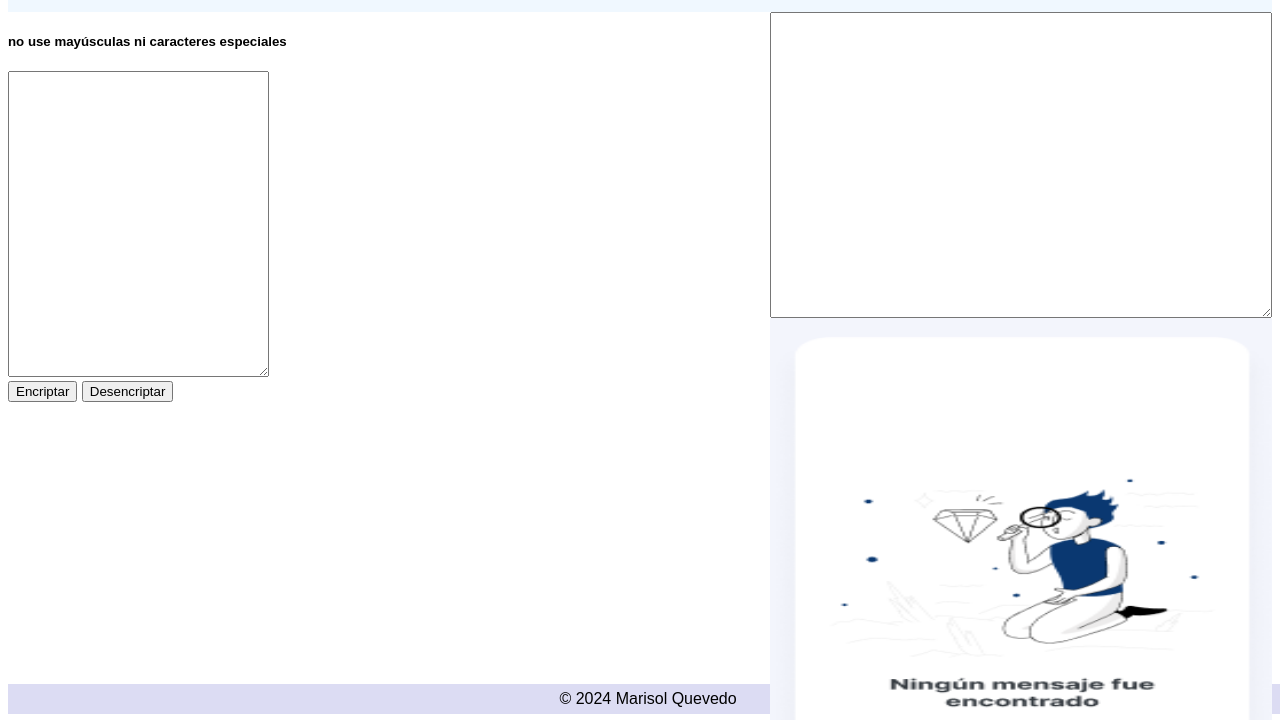
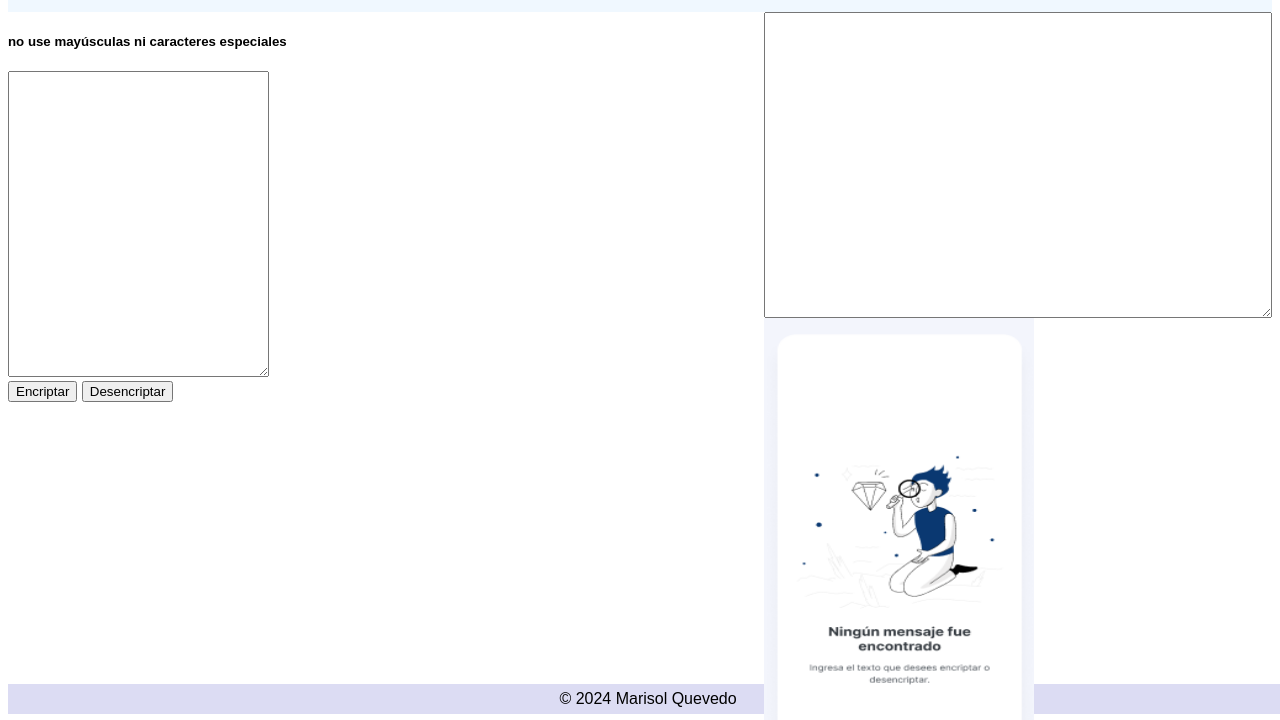
Before and after one commit to solposer/encriptadorAlura, a plain HTML site: page index.html in a window 1280 px wide. Shown: the part 76-796 px from the top of the page. Drawn offline with Linux system fonts and the light colour scheme.

Commit message:
editando imagen

```diff
--- a/estilos.css
+++ b/estilos.css
@@ -59,4 +59,6 @@ textarea{
 .nadita{
     height: 40%;
     z-index: 1;
+    width:270px;
+    height:500px
 }
```
